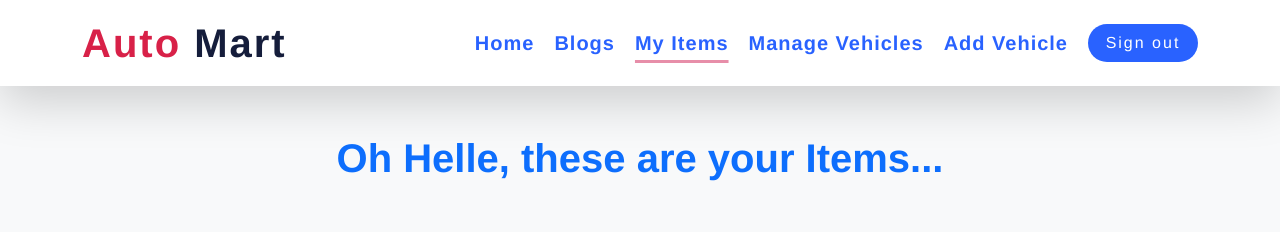
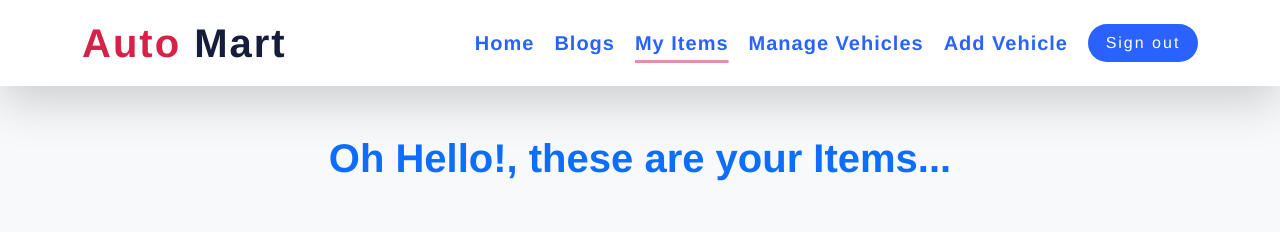
Before and after one commit to JunayedKhanNoor/auto-mart-automobile-warehuse-management-client-app, a React (Create React App) app: page /myItems in a window 1280 px wide. Shown: the top 232 px of the page. Built offline with nearby package versions, Linux system fonts and the light colour scheme; no server answers.

Commit message:
ReadMe file

```diff
--- a/src/components/MyItems/MyItems.js
+++ b/src/components/MyItems/MyItems.js
@@ -67,7 +67,7 @@ const MyItems = () => {
   return (
     <div style={{minHeight:'100vh'}}>
       <h1 className="text-center my-5 text-primary fw-bold">
-        Oh Helle, these are your Items...
+        Oh Hello!, these are your Items...
       </h1>
       <h3 className="text-center fw-bold">
         Your total items: {myItems?.length}
```
Also changed, not shown: 1 other file (tests, documents, lock files or other folders).
